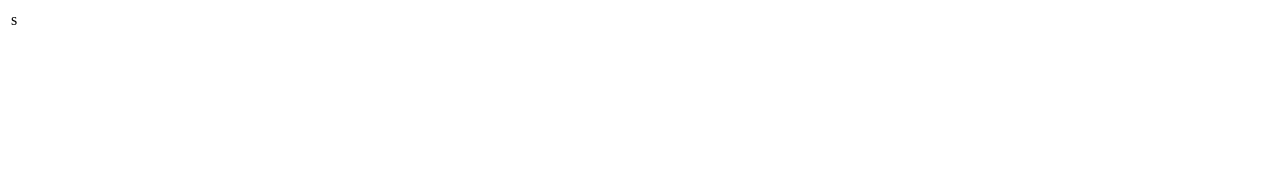
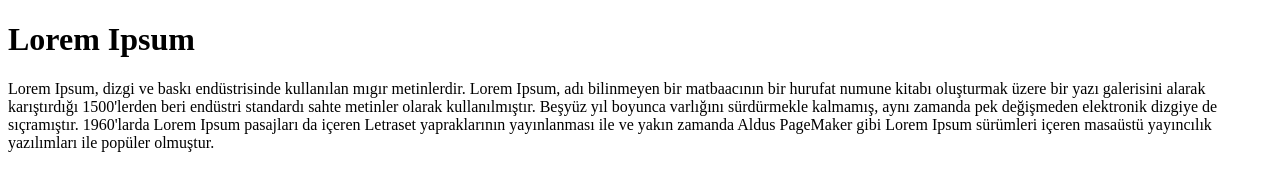
Before and after one commit to oguzcancometen/LearnHTML, a plain HTML site: page index.html in a window 1280 px wide. Drawn offline with Linux system fonts and the light colour scheme.

Commit message:
html düzenlendi

```diff
--- a/index.html
+++ b/index.html
@@ -7,12 +7,9 @@
     <title>LearnHtml</title>
 </head>
 <body>
-    <table>
-        <tbody>
-            <tr>
-                <td>s</td>
-            </tr>
-        </tbody>
-    </table>
+    <div>
+        <h1>Lorem Ipsum</h1>
+        <p>Lorem Ipsum, dizgi ve baskı endüstrisinde kullanılan mıgır metinlerdir. Lorem Ipsum, adı bilinmeyen bir matbaacının bir hurufat numune kitabı oluşturmak üzere bir yazı galerisini alarak karıştırdığı 1500'lerden beri endüstri standardı sahte metinler olarak kullanılmıştır. Beşyüz yıl boyunca varlığını sürdürmekle kalmamış, aynı zamanda pek değişmeden elektronik dizgiye de sıçramıştır. 1960'larda Lorem Ipsum pasajları da içeren Letraset yapraklarının yayınlanması ile ve yakın zamanda Aldus PageMaker gibi Lorem Ipsum sürümleri içeren masaüstü yayıncılık yazılımları ile popüler olmuştur.</p>
+    </div>
 </body>
 </html>
```
